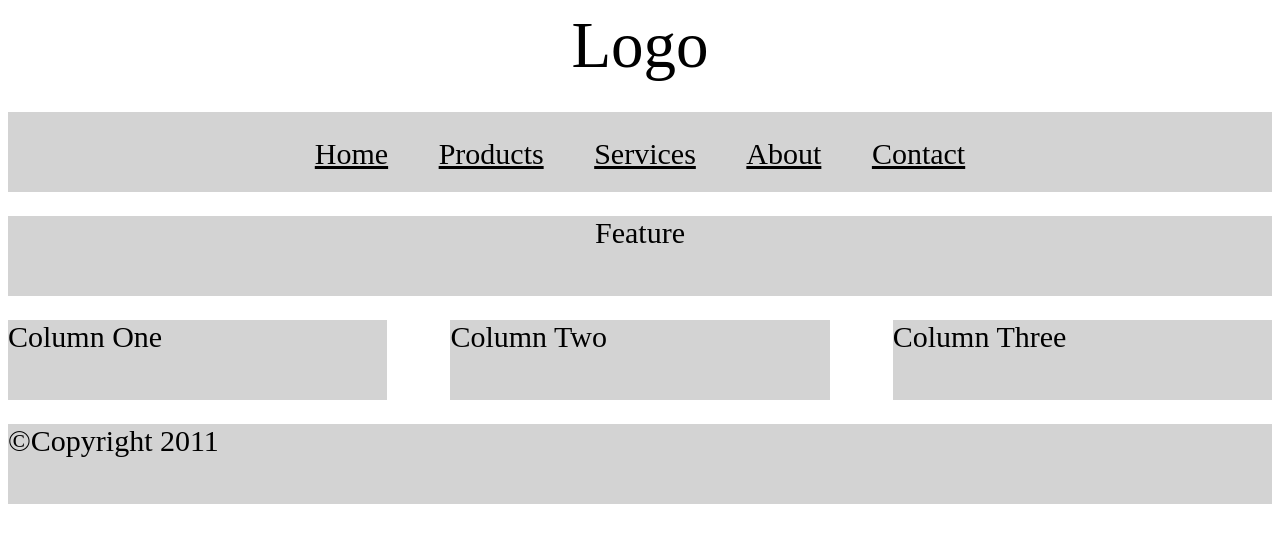
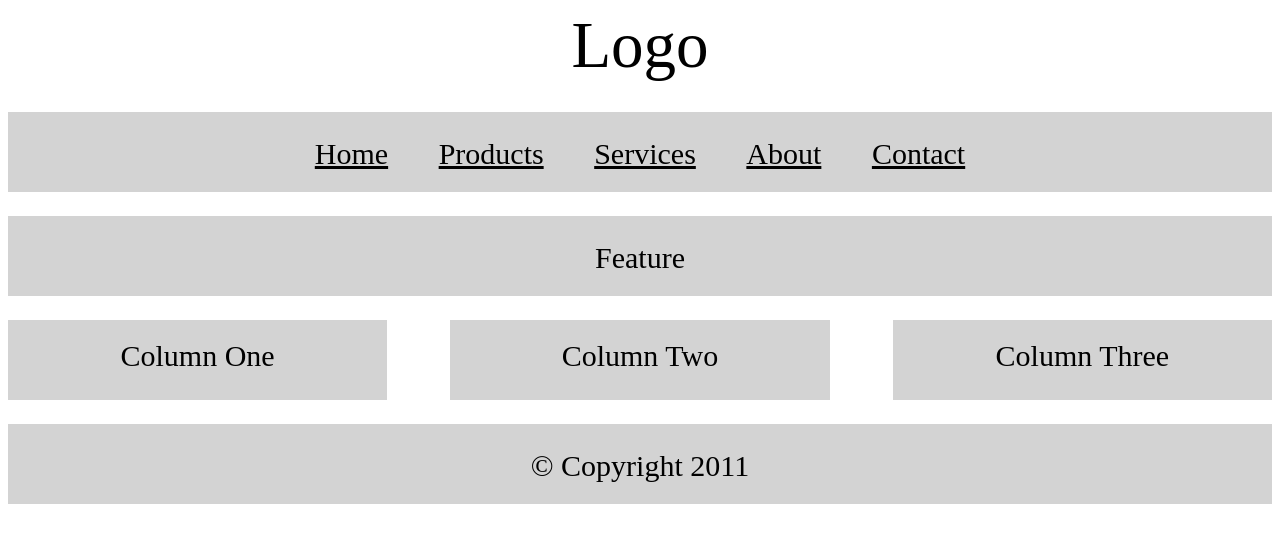
Before and after one commit to CHENGFANG-LIU/front_end, a plain HTML site: page CSS/14.html in a window 1280 px wide. Drawn offline with Linux system fonts and the light colour scheme.

Commit message:
14practice0502

```diff
--- a/CSS/14.html
+++ b/CSS/14.html
@@ -40,32 +40,69 @@ a{
     background-color: lightgray;
     width: 100%;
     font-size: 30px;
+    display: flex;
+    flex-direction: row;
+    justify-content: center;
     text-align: center;
-    align-items: center;
+
 }
 #div4{
     background-color: lightgray;
     width: 30%;
     margin-right:5% ;
     font-size: 30px;
+    display: flex;
+    flex-direction: row;
+    justify-content: center;
+    text-align: center;
 }
 #div5{
     background-color: lightgray;
     margin-right:5% ;
     font-size: 30px;
-    width: 30%;}
+    width: 30%;
+    display: flex;
+    flex-direction: row;
+    justify-content: center;
+    text-align: center;
+}
 #div6{
     background-color: lightgray;
     width: 30%;
     font-size: 30px;
+    display: flex;
+    flex-direction: row;
+    justify-content: center;
+    text-align: center;
 }
 
 #div7{
     background-color: lightgray;
     width: 100%;
     font-size: 30px;
+    display: flex;
+    flex-direction: row;
+    justify-content: center;
+    text-align: center;
 }
+p{
+    font-size: 30px;
+    color: black;
 
+    margin: 2%;
+}
+#div4 p{
+    margin: 5%;
+}
+#div5 p{
+    margin: 5%;
+}
+#div6 p{
+    margin: 5%;
+}
+#div7 p{
+    margin: 2%;
+}
     </style>
 </head>
 <body>
@@ -78,11 +115,11 @@ a{
             <a href="">About</a>
             <a href="">Contact</a>
         </div>
-        <div id="div3">Feature</div>
-        <div id="div4">Column One</div>
-        <div id="div5" >Column Two</div>
-        <div id="div6" >Column Three</div>
-        <div id="div7">©Copyright 2011</div>
+        <div id="div3"><p>Feature</p></div>
+        <div id="div4"><p>Column One</p></div>
+        <div id="div5" ><p>Column Two</p> </div>
+        <div id="div6" ><p>Column Three</p></div>
+        <div id="div7"><p>© Copyright 2011</p></div>
     </div>
 
 </body>
```
